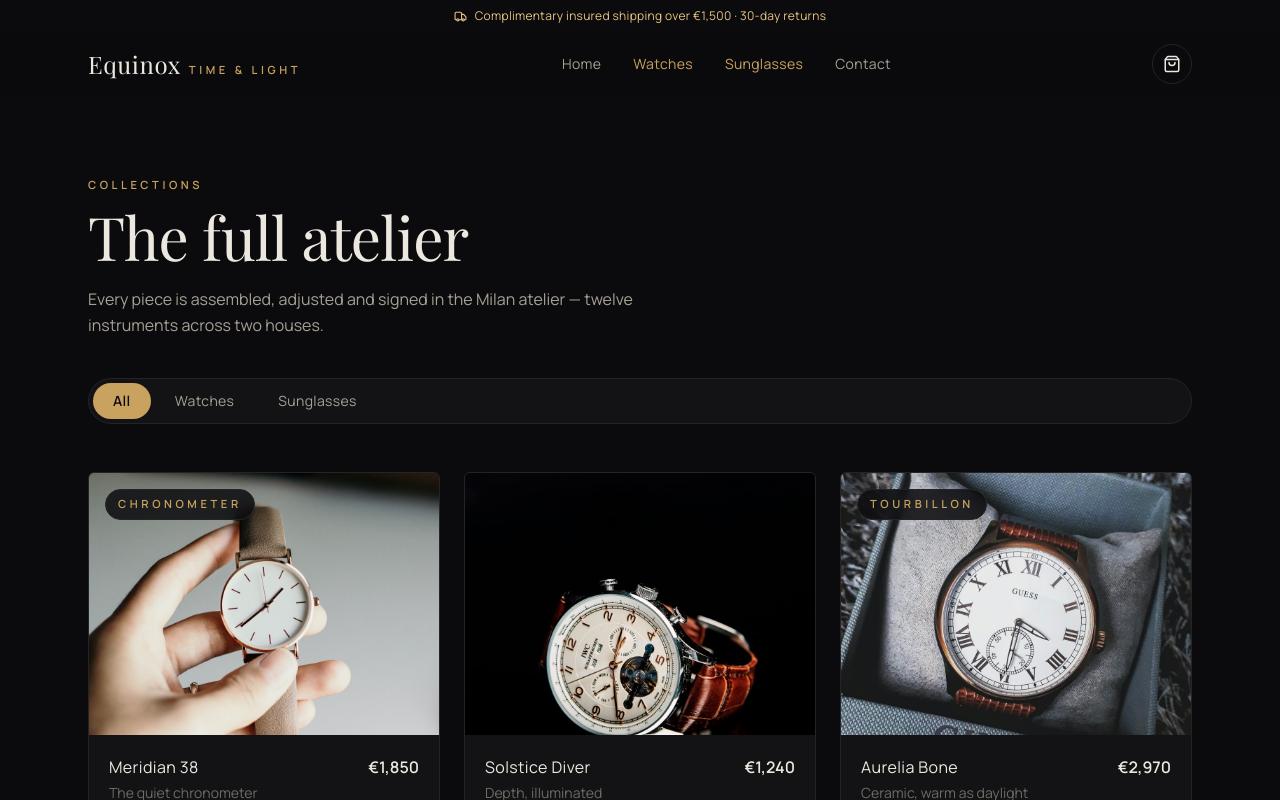
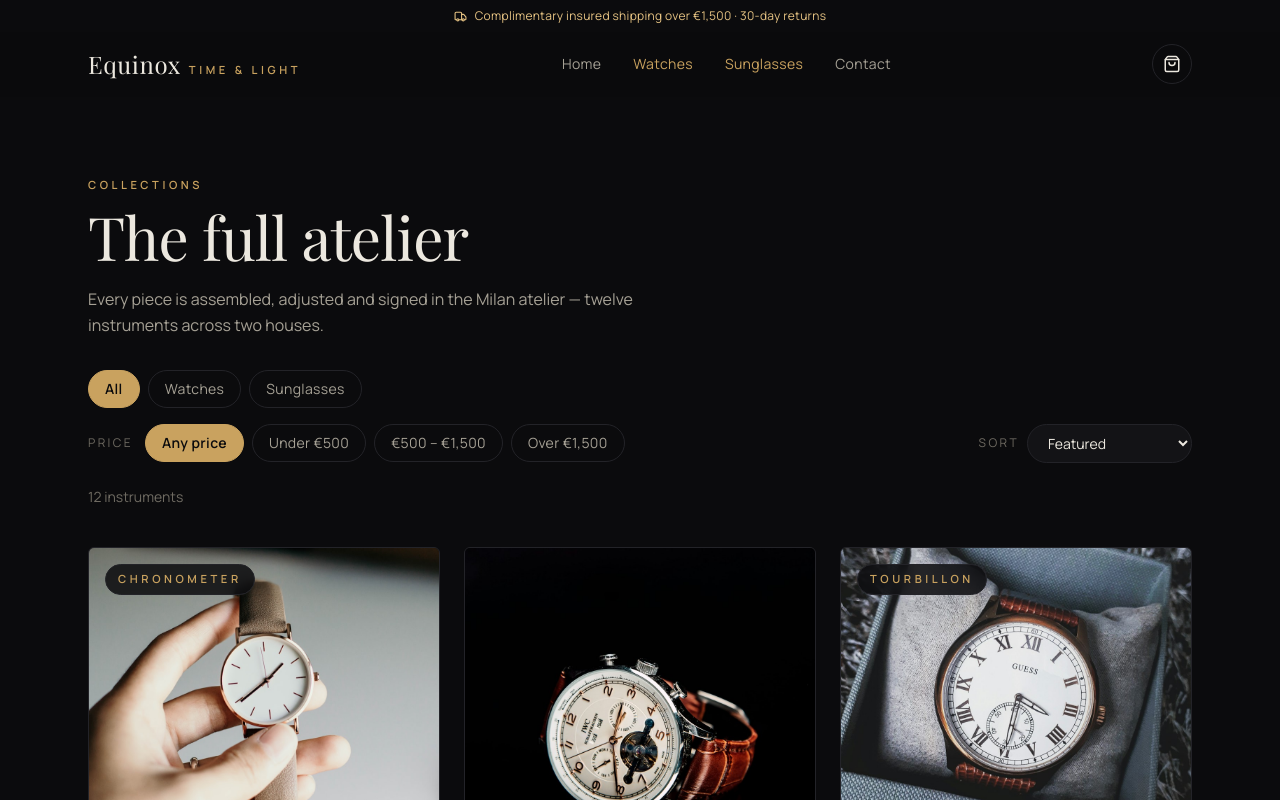
Before and after one commit to abdullahkhatri432-del/equinox, a Next.js app: page /collections in a window 1280 px wide. Shown: the top 800 px of the page. Built offline with nearby package versions, Linux system fonts and the light colour scheme; a web font is replaced by a local one.

Commit message:
feat: collections filtering - category, price range and sorting with shareable URLs

```diff
--- a/src/app/collections/page.tsx
+++ b/src/app/collections/page.tsx
@@ -1,69 +1,20 @@
-import Link from "next/link";
-import { collections, products } from "@/lib/products";
-import { ProductCard } from "@/components/site/product-card";
-import { cn } from "@/lib/utils";
+import { ProductFilters } from "@/components/site/product-filters";
 
-const VIEWS = [
-  { id: "all", label: "All" },
-  { id: "watches", label: "Watches" },
-  { id: "sunglasses", label: "Sunglasses" },
-] as const;
+export const metadata = {
+  title: "Collections — Equinox",
+  description:
+    "Browse every Equinox instrument — watches and sunglasses, assembled, adjusted and signed in the Milan atelier.",
+};
 
 export default async function CollectionsPage(
   props: PageProps<"/collections">
 ) {
   const searchParams = await props.searchParams;
-  const view = (searchParams?.view ?? "all") as "watches" | "sunglasses" | "all";
-  const visible = view === "all" ? products : products.filter((p) => p.category === view);
-  const collection = collections.find((c) => c.slug === view);
+  const initialView = String(searchParams?.view ?? "all");
 
   return (
     <div className="mx-auto max-w-6xl px-6 py-20">
-      <header className="mb-12">
-        <p className="eyebrow">Collections</p>
-        <h1 className="display mt-3 text-5xl sm:text-6xl">
-          {view === "all" ? "The full atelier" : collection?.name}
-        </h1>
-        <p className="mt-5 max-w-xl leading-relaxed text-muted">
-          {view === "all"
-            ? "Every piece is assembled, adjusted and signed in the Milan atelier — twelve instruments across two houses."
-            : collection?.description}
-        </p>
-
-        <div
-          className="mt-10 flex flex-wrap items-center gap-1 rounded-full border border-line bg-soft p-1"
-          role="tablist"
-          aria-label="Filter products"
-        >
-          {VIEWS.map((v) => (
-            <Link
-              key={v.id}
-              href={v.id === "all" ? "/collections" : `/collections?view=${v.id}`}
-              role="tab"
-              aria-selected={view === v.id}
-              className={cn(
-                "rounded-full px-5 py-2 text-sm tracking-wide transition-colors",
-                view === v.id
-                  ? "bg-gold font-semibold text-background"
-                  : "text-muted hover:text-foreground"
-              )}
-            >
-              {v.label}
-            </Link>
-          ))}
-        </div>
-      </header>
-
-      <div className="grid gap-6 sm:grid-cols-2 lg:grid-cols-3">
-        {visible.map((p) => (
-          <ProductCard key={p.slug} product={p} />
-        ))}
-      </div>
-
-      <p className="mt-12 text-sm text-faint">
-        {visible.length} instrument{visible.length === 1 ? "" : "s"} · prices
-        exclude duties and shipping
-      </p>
+      <ProductFilters initialView={initialView} />
     </div>
   );
 }
--- /dev/null
+++ b/src/components/site/product-filters.tsx
@@ -0,0 +1,212 @@
+"use client";
+
+import { useEffect, useMemo, useState } from "react";
+import { collections, products } from "@/lib/products";
+import { ProductCard } from "@/components/site/product-card";
+import { cn } from "@/lib/utils";
+
+const CATEGORIES = [
+  { id: "all", label: "All" },
+  { id: "watches", label: "Watches" },
+  { id: "sunglasses", label: "Sunglasses" },
+] as const;
+
+const PRICE_RANGES = [
+  { id: "any", label: "Any price", test: () => true },
+  {
+    id: "under-500",
+    label: "Under €500",
+    test: (price: number) => price < 500,
+  },
+  {
+    id: "mid",
+    label: "€500 – €1,500",
+    test: (price: number) => price >= 500 && price < 1500,
+  },
+  {
+    id: "over-1500",
+    label: "Over €1,500",
+    test: (price: number) => price >= 1500,
+  },
+] as const;
+
+const SORTS = [
+  { id: "featured", label: "Featured" },
+  { id: "price-asc", label: "Price · low to high" },
+  { id: "price-desc", label: "Price · high to low" },
+] as const;
+
+type CategoryId = (typeof CATEGORIES)[number]["id"];
+type RangeId = (typeof PRICE_RANGES)[number]["id"];
+type SortId = (typeof SORTS)[number]["id"];
+
+function Chip({
+  active,
+  children,
+  onClick,
+}: {
+  active: boolean;
+  children: React.ReactNode;
+  onClick: () => void;
+}) {
+  return (
+    <button
+      type="button"
+      onClick={onClick}
+      aria-pressed={active}
+      className={cn(
+        "rounded-full border px-4 py-2 text-sm tracking-wide transition-colors",
+        active
+          ? "border-gold bg-gold font-semibold text-background"
+          : "border-line bg-transparent text-muted hover:border-faint hover:text-foreground"
+      )}
+    >
+      {children}
+    </button>
+  );
+}
+
+export function ProductFilters({ initialView }: { initialView: string }) {
+  const validInitial = CATEGORIES.some((c) => c.id === initialView)
+    ? (initialView as CategoryId)
+    : "all";
+  const [category, setCategory] = useState<CategoryId>(validInitial);
+  const [range, setRange] = useState<RangeId>("any");
+  const [sort, setSort] = useState<SortId>("featured");
+
+  // Keep the URL in sync so filtered views can be shared/bookmarked
+  useEffect(() => {
+    const url = new URL(window.location.href);
+    if (category === "all") {
+      url.searchParams.delete("view");
+    } else {
+      url.searchParams.set("view", category);
+    }
+    window.history.replaceState(null, "", url);
+  }, [category]);
+
+  const visible = useMemo(() => {
+    const rangeDef = PRICE_RANGES.find((r) => r.id === range)!;
+    const filtered = products.filter(
+      (p) =>
+        (category === "all" || p.category === category) && rangeDef.test(p.price)
+    );
+    if (sort === "price-asc") return [...filtered].sort((a, b) => a.price - b.price);
+    if (sort === "price-desc") return [...filtered].sort((a, b) => b.price - a.price);
+    return filtered;
+  }, [category, range, sort]);
+
+  const collection = collections.find((c) => c.slug === category);
+  const isFiltered = category !== "all" || range !== "any" || sort !== "featured";
+
+  return (
+    <div>
+      <header className="mb-10">
+        <p className="eyebrow">Collections</p>
+        <h1 className="display mt-3 text-5xl sm:text-6xl">
+          {collection ? collection.name : "The full atelier"}
+        </h1>
+        <p className="mt-5 max-w-xl leading-relaxed text-muted">
+          {collection
+            ? collection.description
+            : "Every piece is assembled, adjusted and signed in the Milan atelier — twelve instruments across two houses."}
+        </p>
+
+        {/* Category */}
+        <div
+          className="mt-8 flex flex-wrap items-center gap-2"
+          role="group"
+          aria-label="Filter by category"
+        >
+          {CATEGORIES.map((c) => (
+            <Chip key={c.id} active={category === c.id} onClick={() => setCategory(c.id)}>
+              {c.label}
+            </Chip>
+          ))}
+        </div>
+
+        {/* Price + sort */}
+        <div className="mt-4 flex flex-wrap items-center justify-between gap-x-6 gap-y-4">
+          <div className="flex flex-wrap items-center gap-2" role="group" aria-label="Filter by price">
+            <span className="mr-1 text-xs uppercase tracking-[0.2em] text-faint">Price</span>
+            {PRICE_RANGES.map((r) => (
+              <Chip key={r.id} active={range === r.id} onClick={() => setRange(r.id)}>
+                {r.label}
+              </Chip>
+            ))}
+          </div>
+
+          <div className="flex items-center gap-2">
+            <label
+              htmlFor="sort"
+              className="text-xs uppercase tracking-[0.2em] text-faint"
+            >
+              Sort
+            </label>
+            <select
+              id="sort"
+              value={sort}
+              onChange={(e) => setSort(e.target.value as SortId)}
+              className="rounded-full border border-line bg-soft px-4 py-2 text-sm text-foreground outline-none transition-colors focus:border-gold"
+            >
+              {SORTS.map((s) => (
+                <option key={s.id} value={s.id}>
+                  {s.label}
+                </option>
+              ))}
+            </select>
+          </div>
+        </div>
+
+        <p className="mt-6 text-sm text-faint" aria-live="polite">
+          {visible.length} instrument{visible.length === 1 ? "" : "s"}
+          {isFiltered && (
+            <>
+              {" · "}
+              <button
+                type="button"
+                onClick={() => {
+                  setCategory("all");
+                  setRange("any");
+                  setSort("featured");
+                }}
+                className="text-gold underline-offset-4 transition-colors hover:text-goldbright hover:underline"
+              >
+                Clear filters
+              </button>
+            </>
+          )}
+        </p>
+      </header>
+
+      {visible.length > 0 ? (
+        <div className="grid gap-6 sm:grid-cols-2 lg:grid-cols-3">
+          {visible.map((p) => (
+            <ProductCard key={p.slug} product={p} />
+          ))}
+        </div>
+      ) : (
+        <div className="flex flex-col items-center gap-4 rounded-md border border-dashed border-line py-24 text-center">
+          <p className="display text-3xl">Nothing in this light.</p>
+          <p className="max-w-sm text-sm text-muted">
+            No instruments match that combination — try widening the price range.
+          </p>
+          <button
+            type="button"
+            onClick={() => {
+              setRange("any");
+              setCategory("all");
+            }}
+            className="btn-primary mt-2 inline-flex items-center gap-2 rounded-full px-6 py-3 text-sm font-semibold"
+          >
+            Show everything
+          </button>
+        </div>
+      )}
+
+      <p className="mt-12 text-sm text-faint">
+        Prices exclude duties and shipping
+      </p>
+    </div>
+  );
+}
```
